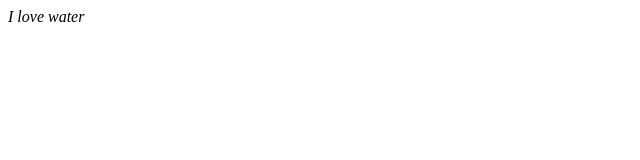
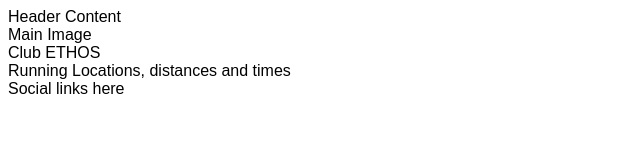
Before and after one commit to Haloegen/Love_running, a plain HTML site: page index.html in a window 1280 px wide. Shown: the whole page, without its empty margins (0-640 px from the left). Drawn offline with Linux system fonts and the light colour scheme.

Commit message:
added main structure for home page

```diff
--- a/assets/css/style.css
+++ b/assets/css/style.css
@@ -1,3 +1,3 @@
 body {
-    font-style: italic;
+    font-family: Arial, Helvetica, sans-serif;
 }
--- a/index.html
+++ b/index.html
@@ -10,6 +10,19 @@
     <title>Love Running</title>
 </head>
 <body>
-    I love water
+    <header> Header Content
+    </header>
+    <section>
+        Main Image
+    </section>
+    <section>
+        Club ETHOS
+    </section>
+    <section>
+        Running Locations, distances and times
+    </section>
+    <footer>
+        Social links here
+    </footer>
 </body>
 </html>
```
